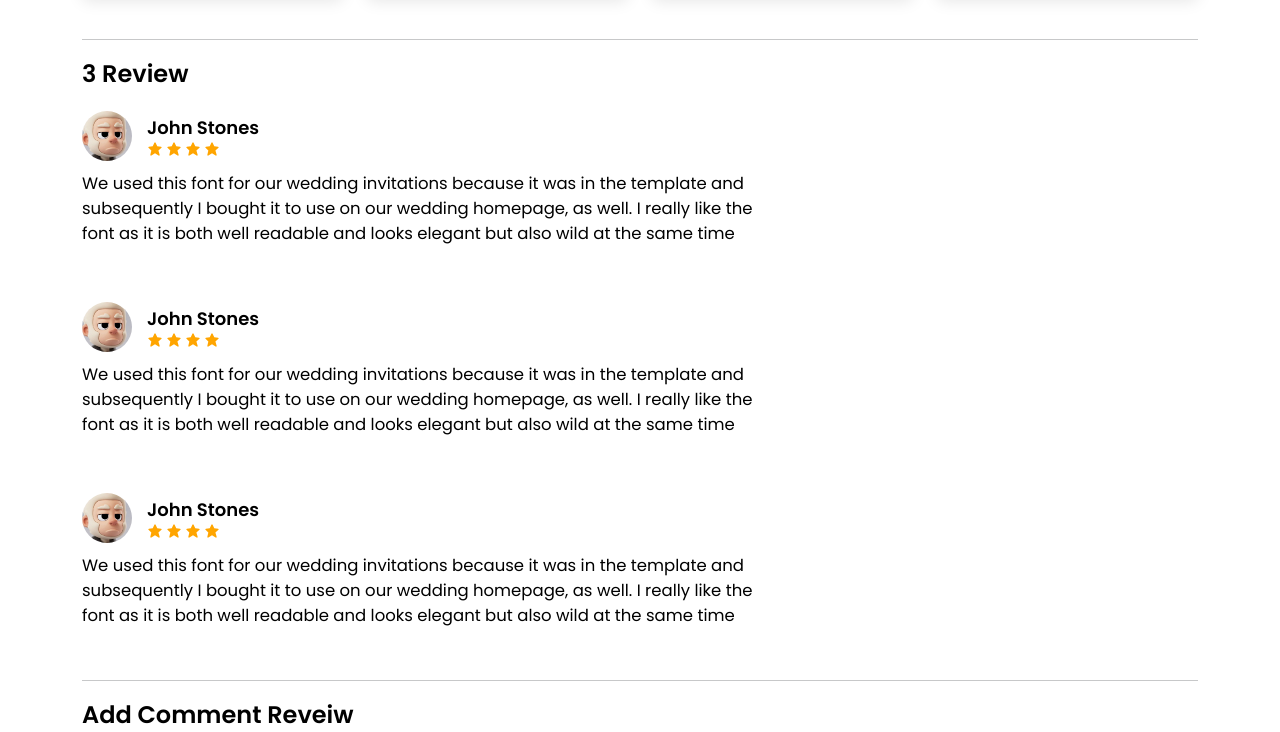
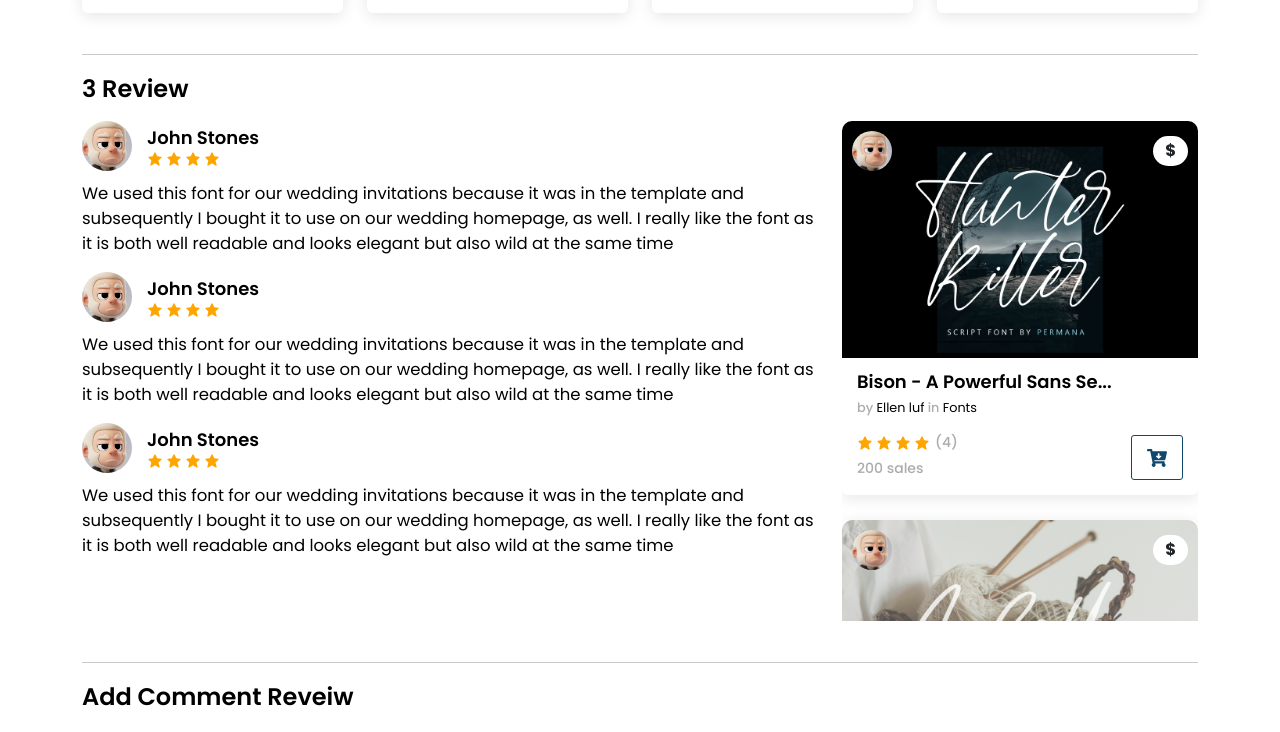
Before and after one commit to Chndrafajar/digital2-ease, a React (Vite) app: page /detail/1 in a window 1280 px wide. Shown: the part 1743-2475 px from the top of the page. Built offline with nearby package versions, Linux system fonts and the light colour scheme.

Commit message:
update detail pages

```diff
--- a/src/App.jsx
+++ b/src/App.jsx
@@ -80,7 +80,7 @@ function App() {
         <Route path="/about" element={<About />} />
         <Route path="/privacy" element={<Privacy />} />
         <Route path="/terms-condition" element={<TermsCondition />} />
-        <Route path="/detail/:slug" element={<DetailPages />} />
+        <Route path="/detail/:id" element={<DetailPages />} />
         <Route path="/toko/:slug" element={<TokoPages />} />
         <Route path="/toko/about" element={<TokoAbout />} />
         {/* dashboard  */}
--- a/src/data.js
+++ b/src/data.js
@@ -71,10 +71,12 @@ export const Produk = {
       id: 1,
       name: 'Bison - A Powerful Sans Serif',
       slug: 'bison - a powerful sans serif',
+      subCategories: 'Sans Serif',
+      commercial: 21,
+      personal: 40,
       totalStars: 12,
       starNumber: 3,
       sales: 200,
-      price: 20,
       nameToko: 'Ellen luf',
       categories: 'Fonts',
       img: '/produk/produk1.png',
@@ -84,10 +86,12 @@ export const Produk = {
       id: 2,
       name: 'Bison - A Powerful Sans Serif',
       slug: 'bison - a powerful sans serif',
+      subCategories: 'Sans Serif',
+      commercial: 21,
+      personal: 40,
       totalStars: 12,
       starNumber: 3,
       sales: 200,
-      price: 20,
       nameToko: 'Ellen luf',
       categories: 'Fonts',
       img: '/produk/produk2.jpg',
@@ -97,10 +101,12 @@ export const Produk = {
       id: 3,
       name: 'Bison - A Powerful Sans Serif',
       slug: 'bison - a powerful sans serif',
+      subCategories: 'Sans Serif',
+      commercial: 21,
+      personal: 40,
       totalStars: 12,
       starNumber: 3,
       sales: 200,
-      price: 20,
       nameToko: 'Ellen luf',
       categories: 'Fonts',
       img: '/produk/produk4.jpg',
@@ -110,10 +116,12 @@ export const Produk = {
       id: 4,
       name: 'Bison - A Powerful Sans Serif',
       slug: 'bison - a powerful sans serif',
+      subCategories: 'Sans Serif',
+      commercial: 21,
+      personal: 40,
       totalStars: 12,
       starNumber: 3,
       sales: 200,
-      price: 20,
       nameToko: 'Ellen luf',
       categories: 'Fonts',
       img: '/produk/produk1.png',
@@ -123,10 +131,12 @@ export const Produk = {
       id: 5,
       name: 'Bison - A Powerful Sans Serif',
       slug: 'bison - a powerful sans serif',
+      subCategories: 'Sans Serif',
+      commercial: 21,
+      personal: 40,
       totalStars: 12,
       starNumber: 3,
       sales: 200,
-      price: 20,
       nameToko: 'Ellen luf',
       categories: 'Fonts',
       img: '/produk/produk1.png',
@@ -136,10 +146,12 @@ export const Produk = {
       id: 6,
       name: 'Bison - A Powerful Sans Serif',
       slug: 'bison - a powerful sans serif',
+      subCategories: 'Sans Serif',
+      commercial: 21,
+      personal: 40,
       totalStars: 12,
       starNumber: 3,
       sales: 200,
-      price: 20,
       nameToko: 'Ellen luf',
       categories: 'Fonts',
       img: '/produk/produk2.jpg',
@@ -149,10 +161,12 @@ export const Produk = {
       id: 7,
       name: 'Bison - A Powerful Sans Serif',
       slug: 'bison - a powerful sans serif',
+      subCategories: 'Sans Serif',
+      commercial: 21,
+      personal: 40,
       totalStars: 12,
       starNumber: 3,
       sales: 200,
-      price: 20,
       nameToko: 'Ellen luf',
       categories: 'Fonts',
       img: '/produk/produk4.jpg',
@@ -162,10 +176,12 @@ export const Produk = {
       id: 8,
       name: 'Bison - A Powerful Sans Serif',
       slug: 'bison - a powerful sans serif',
+      subCategories: 'Sans Serif',
+      commercial: 21,
+      personal: 40,
       totalStars: 12,
       starNumber: 3,
       sales: 200,
-      price: 20,
       nameToko: 'Ellen luf',
       categories: 'Fonts',
       img: '/produk/produk1.png',
@@ -175,10 +191,12 @@ export const Produk = {
       id: 9,
       name: 'Bison - A Powerful Sans Serif',
       slug: 'bison - a powerful sans serif',
+      subCategories: 'Sans Serif',
+      commercial: 21,
+      personal: 40,
       totalStars: 12,
       starNumber: 3,
       sales: 200,
-      price: 20,
       nameToko: 'Ellen luf',
       categories: 'Fonts',
       img: '/produk/produk1.png',
@@ -188,10 +206,12 @@ export const Produk = {
       id: 10,
       name: 'Bison - A Powerful Sans Serif',
       slug: 'bison - a powerful sans serif',
+      subCategories: 'Sans Serif',
+      commercial: 21,
+      personal: 40,
       totalStars: 12,
       starNumber: 3,
       sales: 200,
-      price: 20,
       nameToko: 'Ellen luf',
       categories: 'Fonts',
       img: '/produk/produk2.jpg',
@@ -201,10 +221,12 @@ export const Produk = {
       id: 11,
       name: 'Bison - A Powerful Sans Serif',
       slug: 'bison - a powerful sans serif',
+      subCategories: 'Sans Serif',
+      commercial: 21,
+      personal: 40,
       totalStars: 12,
       starNumber: 3,
       sales: 200,
-      price: 20,
       nameToko: 'Ellen luf',
       categories: 'Fonts',
       img: '/produk/produk4.jpg',
@@ -214,10 +236,12 @@ export const Produk = {
       id: 12,
       name: 'Bison - A Powerful Sans Serif',
       slug: 'bison - a powerful sans serif',
+      subCategories: 'Sans Serif',
+      commercial: 21,
+      personal: 40,
       totalStars: 12,
       starNumber: 3,
       sales: 200,
-      price: 20,
       nameToko: 'Ellen luf',
       categories: 'Fonts',
       img: '/produk/produk1.png',
@@ -227,10 +251,12 @@ export const Produk = {
       id: 13,
       name: 'Bison - A Powerful Sans Serif',
       slug: 'bison - a powerful sans serif',
+      subCategories: 'Sans Serif',
+      commercial: 21,
+      personal: 40,
       totalStars: 12,
       starNumber: 3,
       sales: 200,
-      price: 20,
       nameToko: 'Ellen luf',
       categories: 'Fonts',
       img: '/produk/produk1.png',
@@ -240,10 +266,12 @@ export const Produk = {
       id: 14,
       name: 'Bison - A Powerful Sans Serif',
       slug: 'bison - a powerful sans serif',
+      subCategories: 'Sans Serif',
+      commercial: 21,
+      personal: 40,
       totalStars: 12,
       starNumber: 3,
       sales: 200,
-      price: 20,
       nameToko: 'Ellen luf',
       categories: 'Fonts',
       img: '/produk/produk2.jpg',
@@ -253,10 +281,12 @@ export const Produk = {
       id: 15,
       name: 'Bison - A Powerful Sans Serif',
       slug: 'bison - a powerful sans serif',
+      subCategories: 'Sans Serif',
+      commercial: 21,
+      personal: 40,
       totalStars: 12,
       starNumber: 3,
       sales: 200,
-      price: 20,
       nameToko: 'Ellen luf',
       categories: 'Fonts',
       img: '/produk/produk4.jpg',
@@ -266,10 +296,12 @@ export const Produk = {
       id: 16,
       name: 'Bison - A Powerful Sans Serif',
       slug: 'bison - a powerful sans serif',
+      subCategories: 'Sans Serif',
+      commercial: 21,
+      personal: 40,
       totalStars: 12,
       starNumber: 3,
       sales: 200,
-      price: 20,
       nameToko: 'Ellen luf',
       categories: 'Fonts',
       img: '/produk/produk1.png',
@@ -279,10 +311,12 @@ export const Produk = {
       id: 17,
       name: 'Bison - A Powerful Sans Serif',
       slug: 'bison - a powerful sans serif',
+      subCategories: 'Sans Serif',
+      commercial: 21,
+      personal: 40,
       totalStars: 12,
       starNumber: 3,
       sales: 200,
-      price: 20,
       nameToko: 'Ellen luf',
       categories: 'Fonts',
       img: '/produk/produk1.png',
@@ -292,10 +326,12 @@ export const Produk = {
       id: 18,
       name: 'Bison - A Powerful Sans Serif',
       slug: 'bison - a powerful sans serif',
+      subCategories: 'Sans Serif',
+      commercial: 21,
+      personal: 40,
       totalStars: 12,
       starNumber: 3,
       sales: 200,
-      price: 20,
       nameToko: 'Ellen luf',
       categories: 'Fonts',
       img: '/produk/produk2.jpg',
@@ -305,10 +341,12 @@ export const Produk = {
       id: 19,
       name: 'Bison - A Powerful Sans Serif',
       slug: 'bison - a powerful sans serif',
+      subCategories: 'Sans Serif',
+      commercial: 21,
+      personal: 40,
       totalStars: 12,
       starNumber: 3,
       sales: 200,
-      price: 20,
       nameToko: 'Ellen luf',
       categories: 'Fonts',
       img: '/produk/produk4.jpg',
@@ -318,10 +356,12 @@ export const Produk = {
       id: 20,
       name: 'Bison - A Powerful Sans Serif',
       slug: 'bison - a powerful sans serif',
+      subCategories: 'Sans Serif',
+      commercial: 21,
+      personal: 40,
       totalStars: 12,
       starNumber: 3,
       sales: 200,
-      price: 20,
       nameToko: 'Ellen luf',
       categories: 'Fonts',
       img: '/produk/produk1.png',
@@ -331,10 +371,12 @@ export const Produk = {
       id: 21,
       name: 'Bison - A Powerful Sans Serif',
       slug: 'bison - a powerful sans serif',
+      subCategories: 'Sans Serif',
+      commercial: 21,
+      personal: 40,
       totalStars: 12,
       starNumber: 3,
       sales: 200,
-      price: 20,
       nameToko: 'Ellen luf',
       categories: 'Fonts',
       img: '/produk/produk1.png',
@@ -344,10 +386,12 @@ export const Produk = {
       id: 22,
       name: 'Bison - A Powerful Sans Serif',
       slug: 'bison - a powerful sans serif',
+      subCategories: 'Sans Serif',
+      commercial: 21,
+      personal: 40,
       totalStars: 12,
       starNumber: 3,
       sales: 200,
-      price: 20,
       nameToko: 'Ellen luf',
       categories: 'Fonts',
       img: '/produk/produk2.jpg',
@@ -357,10 +401,12 @@ export const Produk = {
       id: 23,
       name: 'Bison - A Powerful Sans Serif',
       slug: 'bison - a powerful sans serif',
+      subCategories: 'Sans Serif',
+      commercial: 21,
+      personal: 40,
       totalStars: 12,
       starNumber: 3,
       sales: 200,
-      price: 20,
       nameToko: 'Ellen luf',
       categories: 'Fonts',
       img: '/produk/produk4.jpg',
@@ -370,10 +416,12 @@ export const Produk = {
       id: 24,
       name: 'Bison - A Powerful Sans Serif',
       slug: 'bison - a powerful sans serif',
+      subCategories: 'Sans Serif',
+      commercial: 21,
+      personal: 40,
       totalStars: 12,
       starNumber: 3,
       sales: 200,
-      price: 20,
       nameToko: 'Ellen luf',
       categories: 'Fonts',
       img: '/produk/produk1.png',
@@ -383,10 +431,12 @@ export const Produk = {
       id: 25,
       name: 'Bison - A Powerful Sans Serif',
       slug: 'bison - a powerful sans serif',
+      subCategories: 'Sans Serif',
+      commercial: 21,
+      personal: 40,
       totalStars: 12,
       starNumber: 3,
       sales: 200,
-      price: 20,
       nameToko: 'Ellen luf',
       categories: 'Fonts',
       img: '/produk/produk1.png',
@@ -396,10 +446,12 @@ export const Produk = {
       id: 26,
       name: 'Bison - A Powerful Sans Serif',
       slug: 'bison - a powerful sans serif',
+      subCategories: 'Sans Serif',
+      commercial: 21,
+      personal: 40,
       totalStars: 12,
       starNumber: 3,
       sales: 200,
-      price: 20,
       nameToko: 'Ellen luf',
       categories: 'Fonts',
       img: '/produk/produk2.jpg',
@@ -409,10 +461,12 @@ export const Produk = {
       id: 27,
       name: 'Bison - A Powerful Sans Serif',
       slug: 'bison - a powerful sans serif',
+      subCategories: 'Sans Serif',
+      commercial: 21,
+      personal: 40,
       totalStars: 12,
       starNumber: 3,
       sales: 200,
-      price: 20,
       nameToko: 'Ellen luf',
       categories: 'Fonts',
       img: '/produk/produk4.jpg',
@@ -422,10 +476,12 @@ export const Produk = {
       id: 28,
       name: 'Bison - A Powerful Sans Serif',
       slug: 'bison - a powerful sans serif',
+      subCategories: 'Sans Serif',
+      commercial: 21,
+      personal: 40,
       totalStars: 12,
       starNumber: 3,
       sales: 200,
-      price: 20,
       nameToko: 'Ellen luf',
       categories: 'Fonts',
       img: '/produk/produk1.png',
--- a/src/index.scss
+++ b/src/index.scss
@@ -1,7 +1,7 @@
 @import url('https://fonts.googleapis.com/css2?family=Poppins:ital,wght@0,100;0,200;0,300;0,400;0,500;0,600;0,700;1,100;1,200;1,300;1,400;1,500;1,600;1,700&display=swap');
 
 @import url('https://fonts.googleapis.com/css2?family=Kaushan+Script&family=Open+Sans:wght@400;500;600&family=PT+Serif:wght@400;700&family=Playfair+Display:wght@400;500;600&family=Roboto+Mono:wght@400;500;600&family=Roboto+Slab:wght@400;500;600&display=swap');
-
+.card-detail-product,
 .col-sm-6,
 .col-lg-4,
 .col-xxl-3,
@@ -1341,6 +1341,9 @@ body::-webkit-scrollbar {
           }
         }
       }
+      .garis-produk {
+        display: none;
+      }
 
       h2 {
         margin-bottom: 50px;
@@ -1681,10 +1684,20 @@ body::-webkit-scrollbar {
           font-weight: 600;
         }
       }
-
-      .col-md-12 {
-        margin-bottom: 20px;
-        margin-top: 20px;
+      .col-lg-4 {
+        margin-top: 15px;
+
+        .detail-product {
+          overflow-x: auto;
+          height: 500px;
+        }
+        .detail-product::-webkit-scrollbar {
+          width: 0px;
+        }
+      }
+      .col-lg-8 {
+        .reveiw-item {
+          margin-top: 15px;
           .info {
             display: flex;
             align-items: center;
@@ -1719,7 +1732,8 @@ body::-webkit-scrollbar {
             font-style: normal;
             font-weight: 400;
             line-height: normal;
-          width: 63%;
+            width: 100%;
+          }
         }
       }
       h3 {
@@ -2297,6 +2311,12 @@ body::-webkit-scrollbar {
   .detailPages {
     margin-top: 140px;
   }
+  .detailPages .container .row .garis-produk {
+    display: block;
+  }
+  .detailPages .container .row .col-lg-4 .detail-product {
+    height: auto;
+  }
 
   .Popular {
     margin-top: 10px;
--- a/src/pages/DetailPages.jsx
+++ b/src/pages/DetailPages.jsx
@@ -1,4 +1,4 @@
-import { LandingPage, Produk, detailPages } from '../data';
+import { Produk, detailPages } from '../data';
 import React, { useRef, useState } from 'react';
 
 import { BiDollar, BiLogoPaypal, BiSolidCloudDownload, BiSolidStar } from 'react-icons/bi';
@@ -14,22 +14,23 @@ import '../assets/swiper.css';
 import { Swiper, SwiperSlide } from 'swiper/react';
 import { Keyboard, Scrollbar, Navigation, Pagination } from 'swiper/modules';
 
-import { NavLink } from 'react-router-dom';
+import { NavLink, useParams } from 'react-router-dom';
 import { FaCartArrowDown, FaEye, FaHeart } from 'react-icons/fa';
 import { FaMessage } from 'react-icons/fa6';
 import MessageModal from '../components/MessageModal';
 import FormReview from '../components/FormReview';
 
 const DetailPages = () => {
+  const { id } = useParams();
+  const product = Produk.produk.find((p) => p.id === Number(id));
+
   return (
     <>
       <div className="detailPages">
         <div className="container">
           <div className="row">
             <div className="categoriesProduct">
-              <h3>
-                {detailPages.detail.categories} - {detailPages.detail.subCategories}
-              </h3>
+              <h3>{product?.categories}</h3>
               <div className="itemsIcons">
                 <div className="iconsShare" data-bs-toggle="modal" data-bs-target="#exampleModal">
                   <PiShareFatLight />
@@ -47,7 +48,7 @@ const DetailPages = () => {
             <div className="col-lg-7">
               <div className="card">
                 <div className="items">
-                  <img src={detailPages.detail.img} alt="" />
+                  <img src={product.img} alt="" />
                   <div className="iconsShare" data-bs-toggle="modal" data-bs-target="#exampleModal">
                     <PiShareFatLight />
                   </div>
@@ -126,14 +127,14 @@ const DetailPages = () => {
                   <h5>Price</h5>
                   <h4>
                     <BiDollar />
-                    {detailPages.detail.commercial}
+                    {product.commercial}
                   </h4>
                 </div>
-                <h1>{detailPages.detail.title}</h1>
+                <h1>{product.name}</h1>
                 <span>Choose License</span>
                 <select name="" id="">
-                  <option value="">Commercial ${detailPages.detail.commercial}</option>
-                  <option value="">Personal ${detailPages.detail.personal}</option>
+                  <option value="">Commercial ${product.commercial}</option>
+                  <option value="">Personal ${product.personal}</option>
                 </select>
 
                 <button className="add">Add To Cart</button>
@@ -143,10 +144,10 @@ const DetailPages = () => {
                 <div className="reviewDetail">
                   <span>Reviews</span>
                   <div className="items">
-                    {!isNaN(detailPages.detail.totalStars / detailPages.detail.starNumber) && (
+                    {!isNaN(product.totalStars / product.starNumber) && (
                       <>
                         <div className="stars">
-                          {Array(Math.round(detailPages.detail.totalStars / detailPages.detail.starNumber))
+                          {Array(Math.round(product.totalStars / product.starNumber))
                             .fill()
                             .map((item, i) => (
                               <BiSolidStar />
@@ -155,7 +156,7 @@ const DetailPages = () => {
                           <span> </span>
                         </div>
                         <div className="title">
-                          <span>{Math.round(detailPages.detail.totalStars / detailPages.detail.starNumber)} Reviews</span>
+                          <span>{Math.round(product.totalStars / product.starNumber)} Reviews</span>
                         </div>
                       </>
                     )}
@@ -164,7 +165,7 @@ const DetailPages = () => {
                 <div className="categories">
                   <h5>Categories</h5>
                   <h6>
-                    {detailPages.detail.categories} / {detailPages.detail.subCategories}
+                    {product.categories} / {product.subCategories}
                   </h6>
                 </div>
                 <div className="info">
@@ -258,9 +259,9 @@ const DetailPages = () => {
           <hr />
           <div className="row">
             <h3 style={{ marginBottom: '0px' }}>{detailPages.detail.starNumber} Review</h3>
-
+            <div className="col-lg-8">
               {detailPages.reviews.map((r) => (
-              <div className="col-md-12">
+                <div className="reveiw-item">
                   <div className="info">
                     <img src={r.imgUser} alt="" />
                     <div className="name">
@@ -278,6 +279,66 @@ const DetailPages = () => {
                   <p>{r.comment}</p>
                 </div>
               ))}
+            </div>
+            <hr className="garis-produk" />
+            <div className="col-lg-4 ">
+              <div className="detail-product">
+                {Produk?.produk.slice(0, 4).map((p) => (
+                  <div className="card-detail-product" key={p.id}>
+                    <NavLink to={`/detail/${p.slug}`} className="link">
+                      <div className="card">
+                        <div className="itemsProfil">
+                          <img src={p.img} alt="" />
+                          <img src={p.imgToko} alt="" className="profil" />
+                          <div className="harga">
+                            <h5>${p.price}</h5>
+                          </div>
+                        </div>
+                        <div className="card-body">
+                          <div className="name">
+                            <h5> {p.name.substring(0, 26)}...</h5>
+                          </div>
+                          <NavLink to="/toko/123" className="by link">
+                            by <b>{p.nameToko}</b> in <b>{p.categories}</b>
+                          </NavLink>
+                          <div className="info">
+                            <div className="infoItems">
+                              <div className="infoSales">
+                                <div className="items">
+                                  {!isNaN(p.totalStars / p.starNumber) && (
+                                    <>
+                                      <div className="stars">
+                                        {Array(Math.round(p.totalStars / p.starNumber))
+                                          .fill()
+                                          .map((item, i) => (
+                                            <BiSolidStar />
+                                          ))}
+                                      </div>
+
+                                      <h6>({Math.round(p.totalStars / p.starNumber)})</h6>
+                                    </>
+                                  )}
+                                </div>
+                              </div>
+                              <div className="sales">
+                                <span>{p.sales} sales</span>
+                              </div>
+                            </div>
+                            <div className="btnDemo">
+                              <NavLink to="/detail/123" className="link">
+                                <button>
+                                  <FaCartArrowDown />
+                                </button>
+                              </NavLink>
+                            </div>
+                          </div>
+                        </div>
+                      </div>
+                    </NavLink>
+                  </div>
+                ))}
+              </div>
+            </div>
           </div>
           <hr />
           <FormReview />
```
Also changed, not shown: src/pages/dashboard user/CartPages.jsx (+7 -1 lines). Lines whose indentation alone changed are shown as unchanged.
